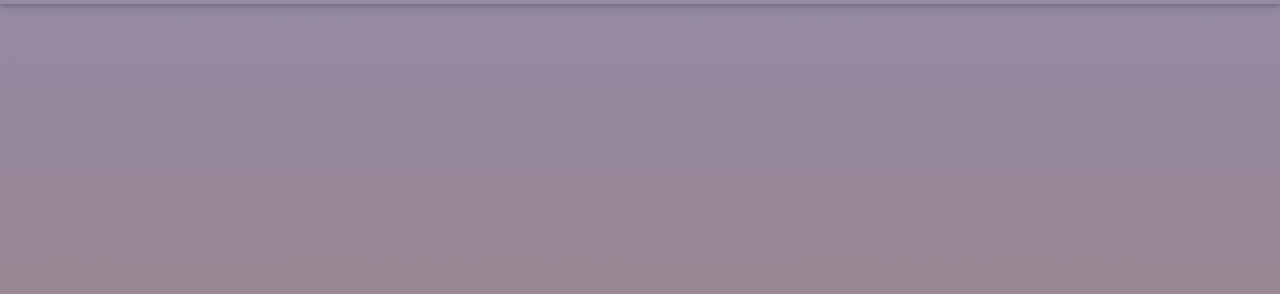
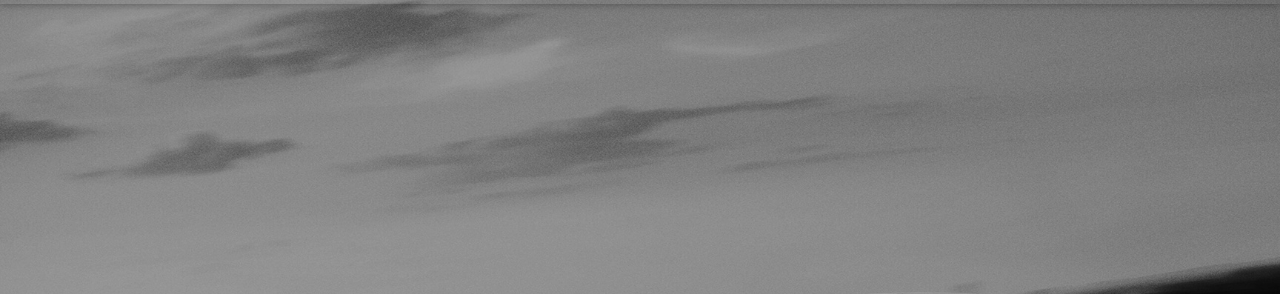
Before and after one commit to Robbinweb/robbinweb.github.io, a plain HTML site: page index.html in a window 1280 px wide. Shown: the part 60-354 px from the top of the page. Drawn offline with nearby package versions, Linux system fonts and the light colour scheme; a small style sheet from the web is missing.

Commit message:
Site updated: 2022-03-03 22:55:46

```diff
--- a/index.html
+++ b/index.html
@@ -151,7 +151,7 @@
 </nav>
 
     <div class="banner" id="banner" parallax=true
-         style="background: url('/img/default.png') no-repeat center center;
+         style="background: url('/img/default.jpg') no-repeat center center;
            background-size: cover;">
       <div class="full-bg-img">
         <div class="mask flex-center" style="background-color: rgba(0, 0, 0, 0.3)">
```
Also changed, not shown: 2022/03/03/hello-world/index.html (+1 -1 lines), 404.html (+1 -1 lines), archives/2022/03/index.html (+1 -1 lines), archives/2022/index.html (+1 -1 lines), archives/index.html (+1 -1 lines), categories/index.html (+1 -1 lines), links/index.html (+1 -1 lines), tags/index.html (+1 -1 lines), img/avatar.jpg (added), img/default.jpg (added).
